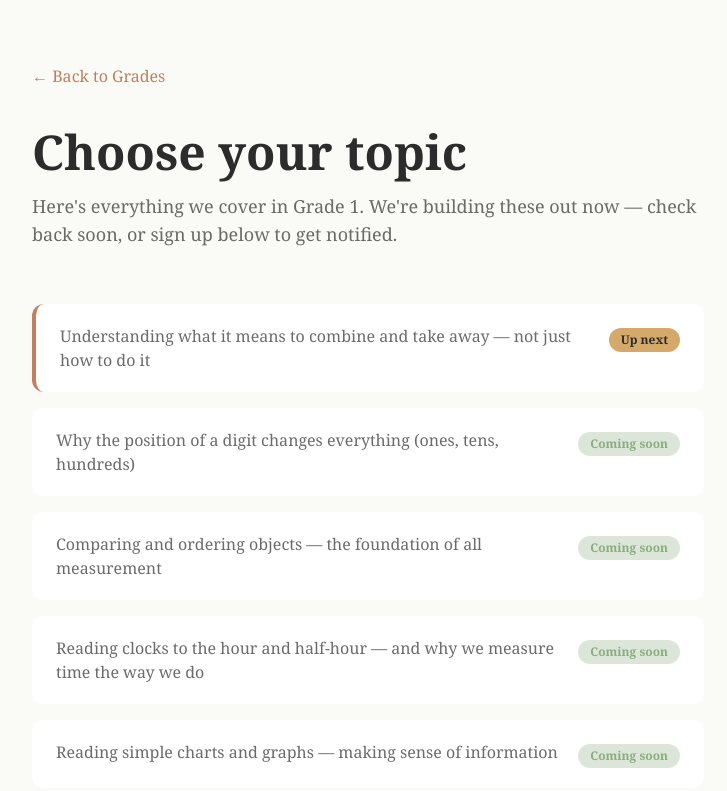
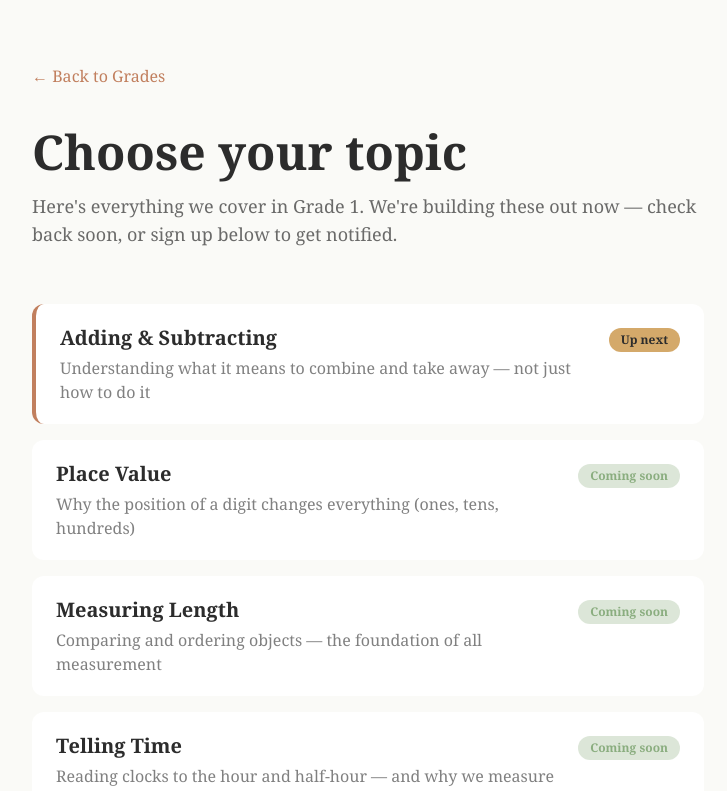
Before and after one commit to fvitak/CommonCoreForOldPeople, a Next.js app: page /grades/1 in a window 1280 px wide. Shown: the top 791 px of the page, without its empty margins (272-999 px from the left). Built offline with nearby package versions, Linux system fonts and the light colour scheme.

Commit message:
fix: homepage Grade 1 links directly to /grades/1, restore section card titles

```diff
--- a/app/grades/1/page.tsx
+++ b/app/grades/1/page.tsx
@@ -67,9 +67,14 @@ export default function Grade1Page() {
               }`}
             >
               <div className="flex items-start justify-between gap-4">
-                <p className="text-charcoal/70 text-base">
-                  {section.description}
-                </p>
+                <div>
+                  <h2 className="text-xl font-bold text-charcoal mb-1">
+                    {section.title}
+                  </h2>
+                  <p className="text-charcoal/60 text-base">
+                    {section.description}
+                  </p>
+                </div>
                 {section.upNext ? (
                   <span className="shrink-0 mt-1 bg-gold text-charcoal text-xs font-semibold px-3 py-1 rounded-full">
                     Up next
--- a/app/page.tsx
+++ b/app/page.tsx
@@ -8,11 +8,11 @@ export default function Home() {
         <h2 className="text-4xl md:text-5xl font-bold text-charcoal mb-12">Common Core, Common Sense, Grade by Grade</h2>
         <div className="flex flex-nowrap justify-center gap-4 max-w-4xl mx-auto">
           <Link
-            href="/grades"
+            href="/grades/1"
             className="bg-bark text-white font-bold text-lg px-6 py-8 rounded-xl flex-1 hover:bg-bark/85 transition-colors"
           >
             <div>Grade 1</div>
-            <div className="text-sm font-normal mt-2 text-white/80">Explore</div>
+            <div className="text-sm font-normal mt-2 text-white/80">Coming soon</div>
           </Link>
           {["Grade 2", "Grade 3", "Grade 4", "Grade 5"].map((grade) => (
             <div
```
